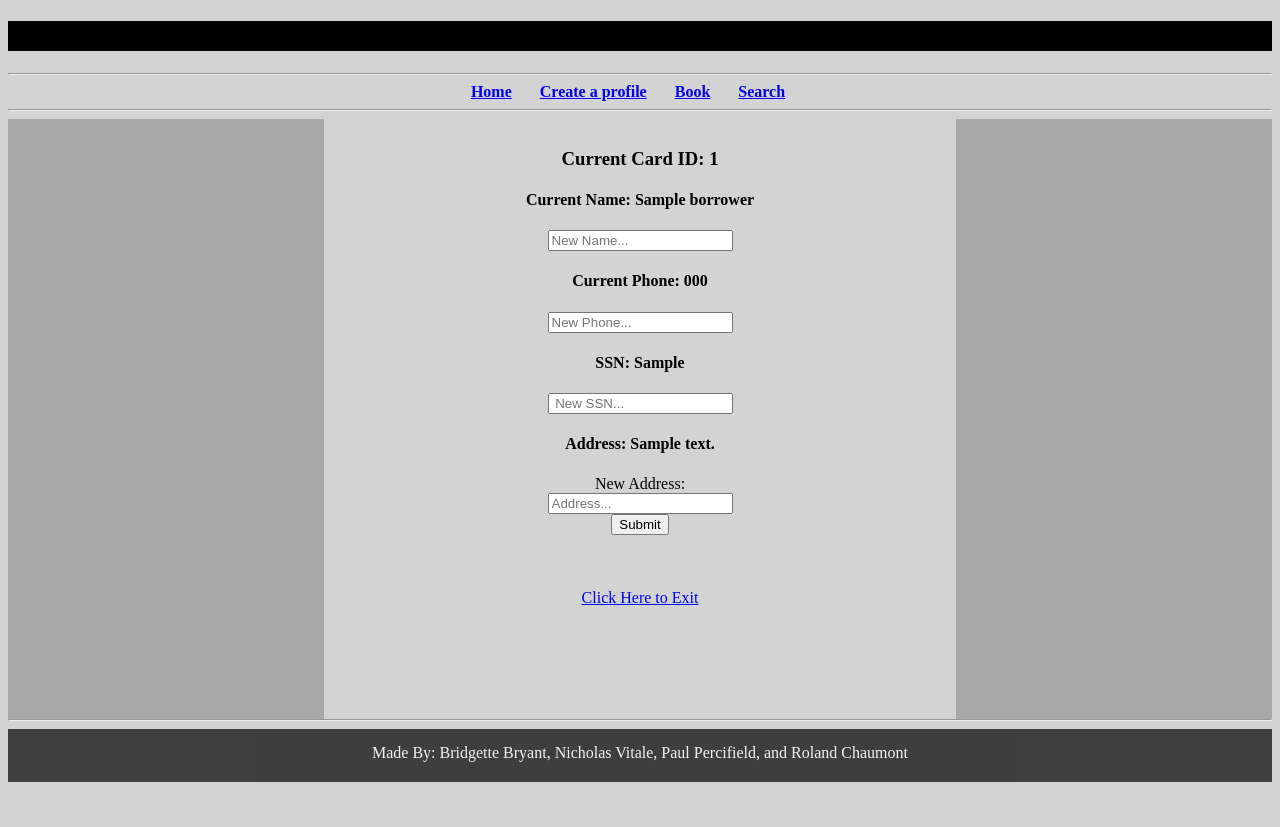
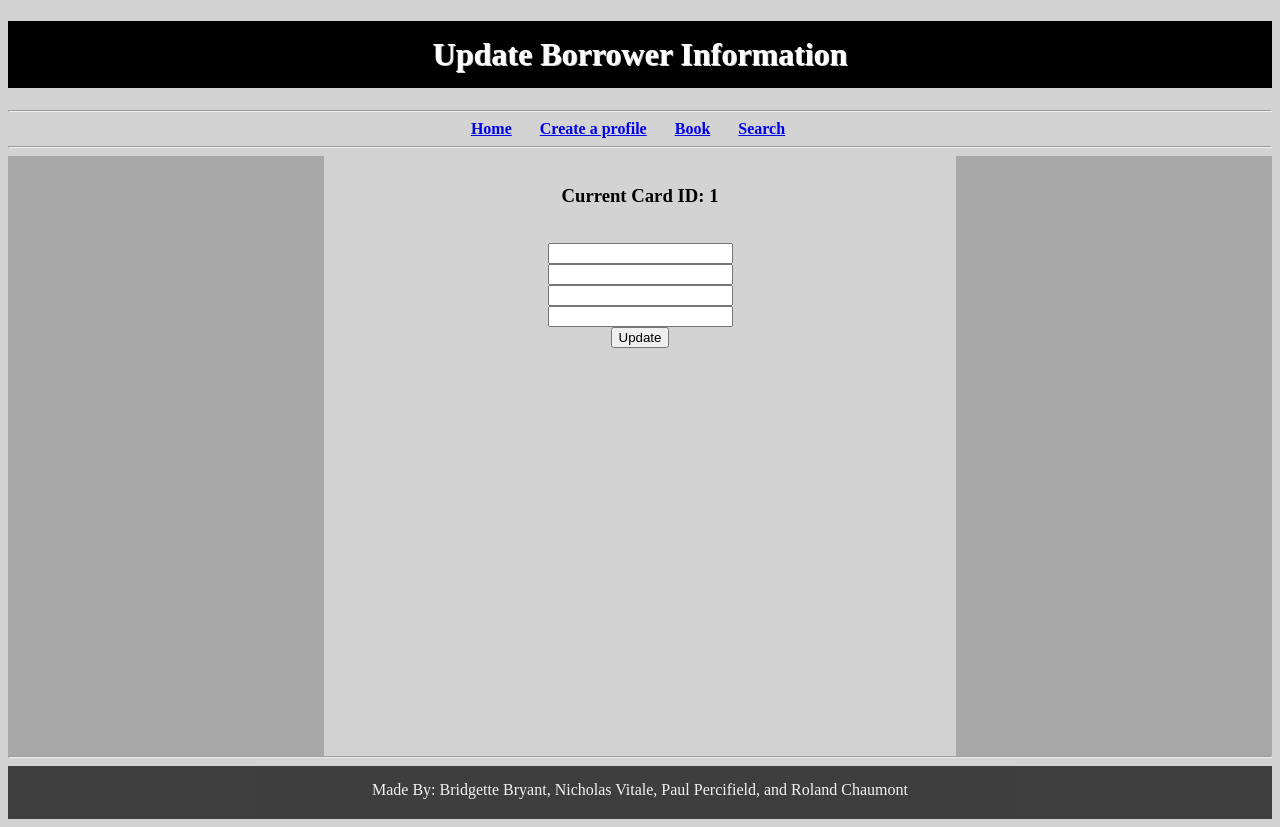
Before and after one commit to BridgetteBXP13/Library-Web-Application, a Django app: template library_app/templates/edit-borrower.html in a window 1280 px wide. Before the commit the page ends 782 px from the top, so only its background shows below. Run offline with Django 3.2, Linux system fonts and the light colour scheme; the template is opened without the code that fills it: values that come from a table or form of the project are taken from there, others are empty; tables that the repository leaves empty hold one stand-in row (values such as "Sample post").

Commit message:
Update edit-borrower.html

```diff
--- a/library_app/templates/edit-borrower.html
+++ b/library_app/templates/edit-borrower.html
@@ -13,7 +13,7 @@
 
 <body>
 
-    <h1>{{borrower.Card_id.Card_id}}</h1>
+    <h1>Update Borrower Information</h1>
 
     <hr />
 
@@ -40,80 +40,27 @@
 
             <h3> Current Card ID: {{ borrower.Card_id }} </h3>
 
-            <h4> Current Name: {{borrower.Name}} </h4>
 
-            <div>
-                <div>
-                    <input type="new_name" placeholder="New Name..." name="new_Name" type="text">
+            <form action="" method=POST>
+                {% csrf_token %}
+                <br/>
+                {{form.Name}}
+                <br />
+                {{form.Phone}}
+                <br />
+                {{form.Ssn}}
+                <br />
+                {{form.Address}}
+                <br />
 
-                </div>
-            </div>
-
-
-        </form>
-
-            <h4> Current Phone: {{borrower.Phone}}</h4>
-
-            <div>
-                <div>
-                    <input type="new_phone" placeholder="New Phone..." name="new_Phone" type="text">
-
-                </div>
-            </div>
-
-        </form>
-
-            <h4>SSN: {{borrower.Ssn}}</h4>
-
-            <div>
-                <div>
-                    <input type="new_ssn" placeholder=" New SSN..." name="new_Ssn" type="text">
-
-                </div>
-            </div>
-
-
-        </form>
-
-            <h4>Address: {{borrower.Address}}</h4>
-
-            <label>New Address:</label>
-            <div>
-                <div>
-                    <input type="new_address" placeholder="Address..." name="new_Address" type="text">
-
-                </div>
-            </div>
-
-            <div>
-                <label ></label>
-                    <div>
-                        <button type="submit" class="btn btn-primary">Submit</button>
-                    </div>
-            </div>
-
-        </form>
-            <br />
+                <input type="submit" value="Update" class = "btn btn-secondary">
 
 
 
-                <br />
-                {% if borLoanCount < 1 %}
-                <h4>You must enter a valid Loan ID </h4>
-                <br />
 
 
-                {% elif borLoanCount >= 3 %}
-                <h4>You cannot have more than 3 books out at a time </h4>
-                <br />
+            </form>
 
-                {% endif %}
-
-
-            <br />
-            <a href="{% url 'show-borrower' borrower.Card_id %}">Click Here to Exit</a>
-            <br />
-            <br />
 
 
 
```
